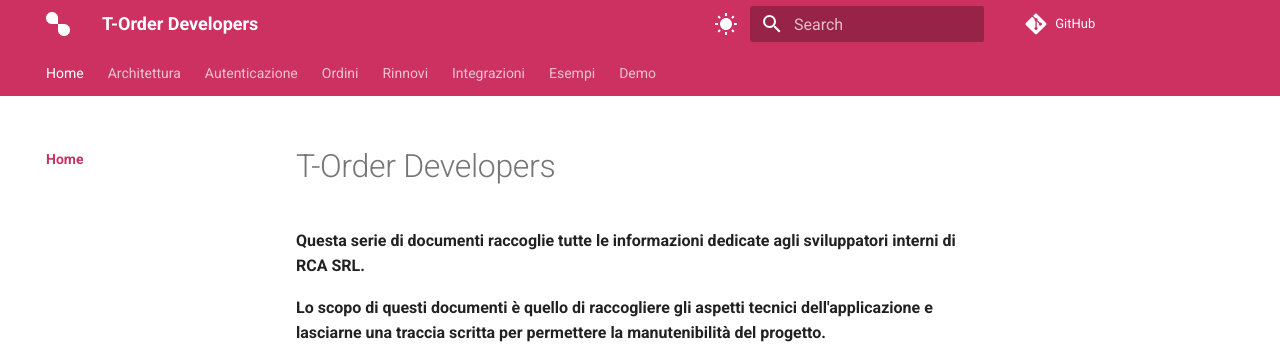
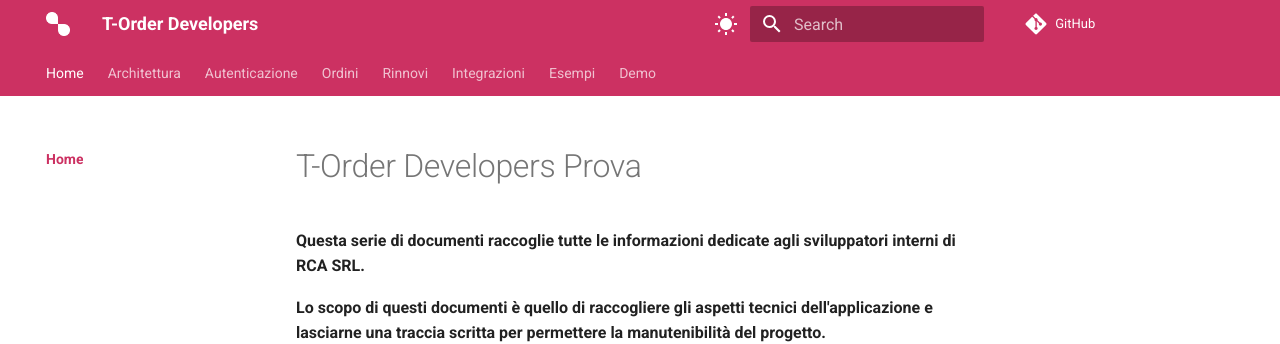
Before and after one commit to AndreFra96/torder-docs, an MkDocs documentation site: the page built from docs/index.md, in a window 1280 px wide. Shown: the top 344 px of the page. Built offline with MkDocs 1.6.1 and Material for MkDocs 9.7.7, drawn with Linux system fonts in a browser that asks for light colours; comment, search, counter and statistics services are not loaded.

Commit message:
prova action

```diff
--- a/docs/index.md
+++ b/docs/index.md
@@ -1,4 +1,4 @@
-# T-Order Developers
+# T-Order Developers Prova
 
 <b>
 Questa serie di documenti raccoglie tutte le informazioni dedicate agli sviluppatori interni di RCA SRL.
```
